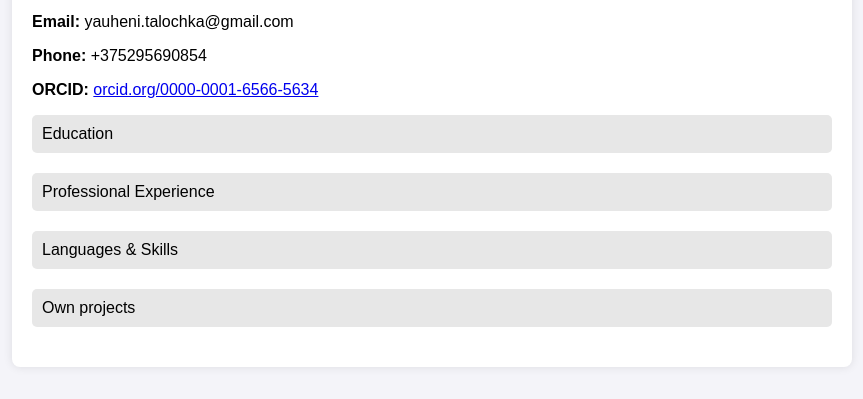
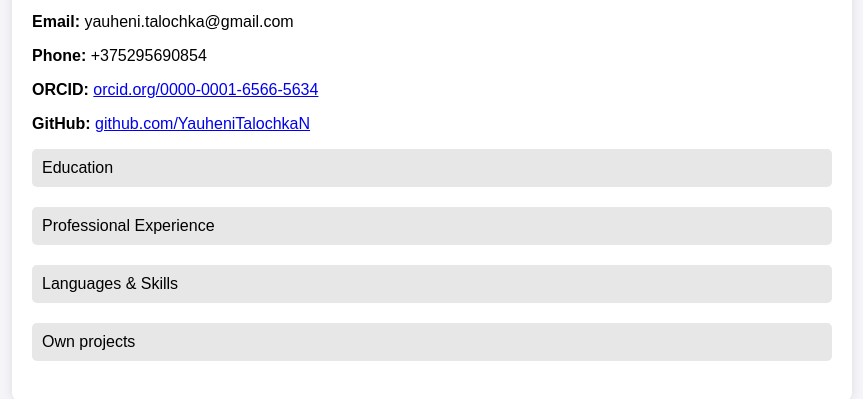
Before and after one commit to YauheniTalochkaN/MyWebSite, a plain HTML site: page index.html in a window 1280 px wide. Shown: the part 337-736 px from the top of the page, without its empty margins (208-1071 px from the left). Drawn offline with Linux system fonts and the light colour scheme.

Commit message:
some update

```diff
--- a/index.html
+++ b/index.html
@@ -15,6 +15,7 @@
     <p><strong>Email:</strong> yauheni.talochka@gmail.com</p>
     <p><strong>Phone:</strong> +375295690854</p>
     <p><strong>ORCID:</strong> <a href="https://orcid.org/0000-0001-6566-5634"  target="_blank" rel="noopener">orcid.org/0000-0001-6566-5634</a></p>
+    <p><strong>GitHub:</strong> <a href="https://github.com/YauheniTalochkaN"  target="_blank" rel="noopener">github.com/YauheniTalochkaN</a></p>
 
     <div class="section">
         <div class="section-header">Education</div>
```
